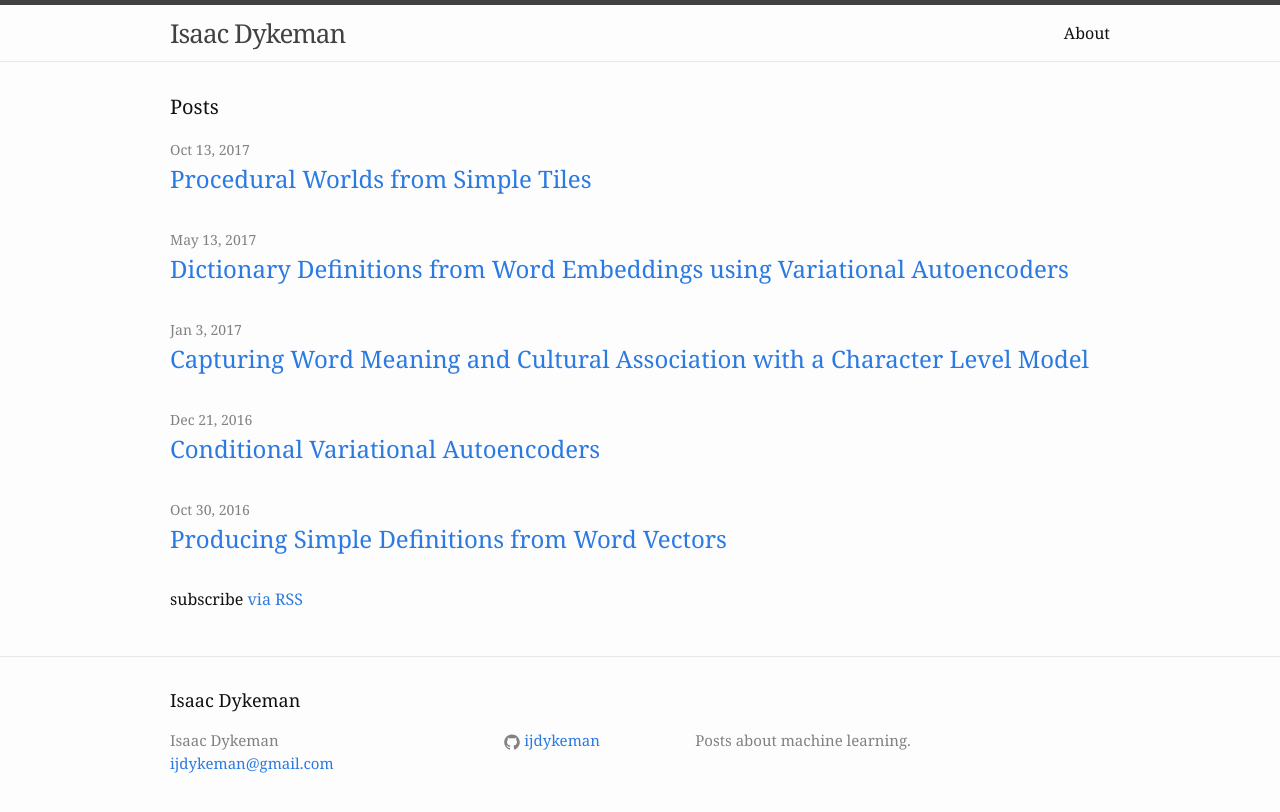
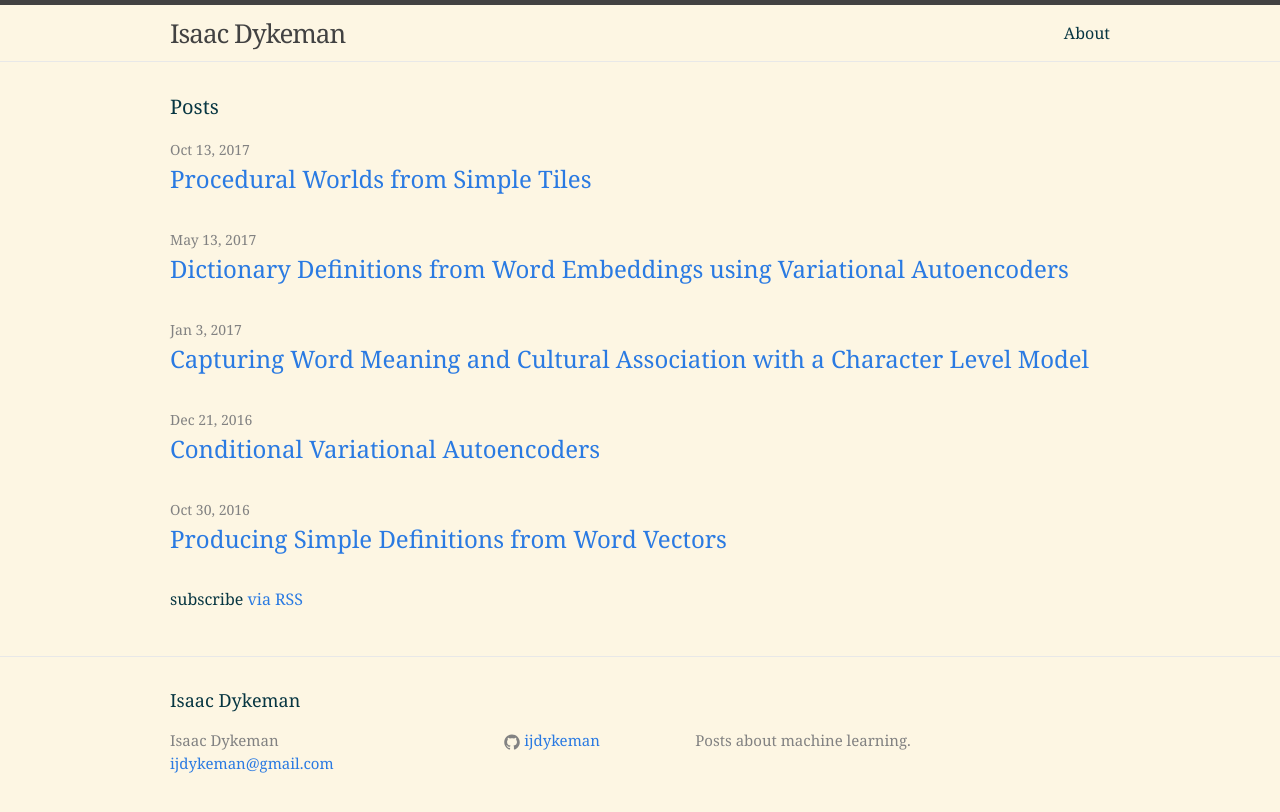
Before and after one commit to IJDykeman/ijdykeman.github.io, a Jekyll site: the page built from index.html, in a window 1280 px wide. Shown: the top 812 px of the page. Built offline with Jekyll 4.4.1, drawn with Linux system fonts in a browser that asks for light colours.

Commit message:
background and text color update and make gaussian backgrounds transparent in cvae post.

```diff
--- a/css/main.scss
+++ b/css/main.scss
@@ -17,8 +17,8 @@ $base-line-height: 1.5;
 
 $spacing-unit:     30px;
 
-$text-color:       #111;
-$background-color: #fdfdfd;
+$text-color:       #073642;
+$background-color: #fdf6e3;
 $brand-color:      #2a7ae2;
 
 $grey-color:       #828282;
```
Also changed, not shown: assets/cvae_figures/cvae_diagram.svg, assets/cvae_figures/encoder_vae_diagram.svg, assets/cvae_figures/kl_divergence_diagram.svg, assets/cvae_figures/vae_diagram.svg.
